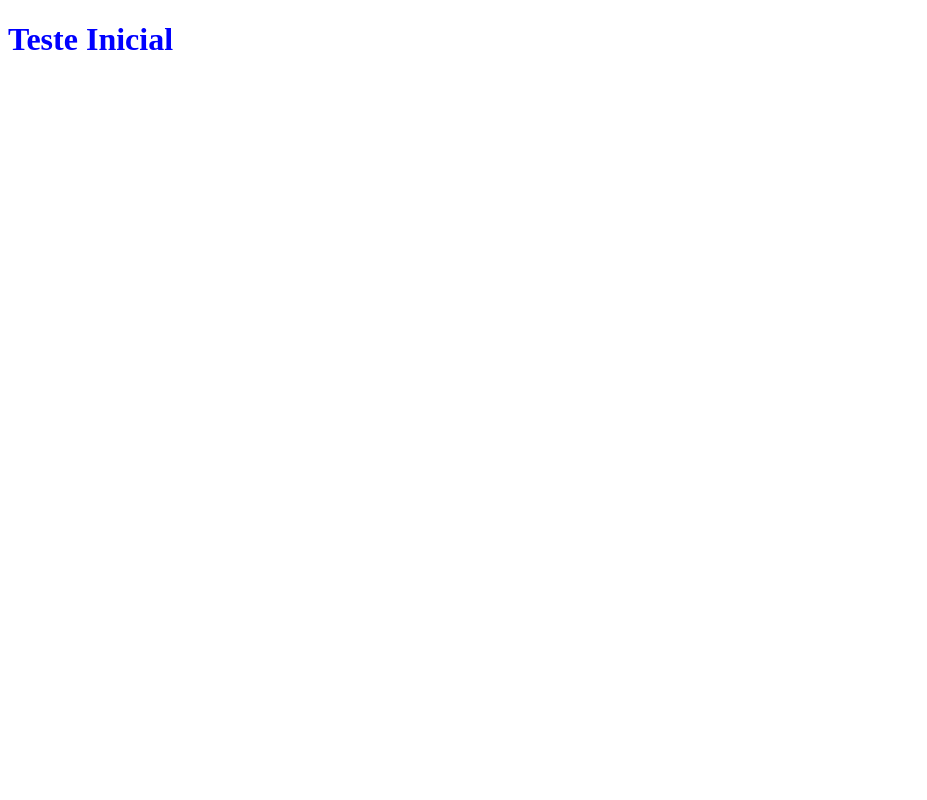
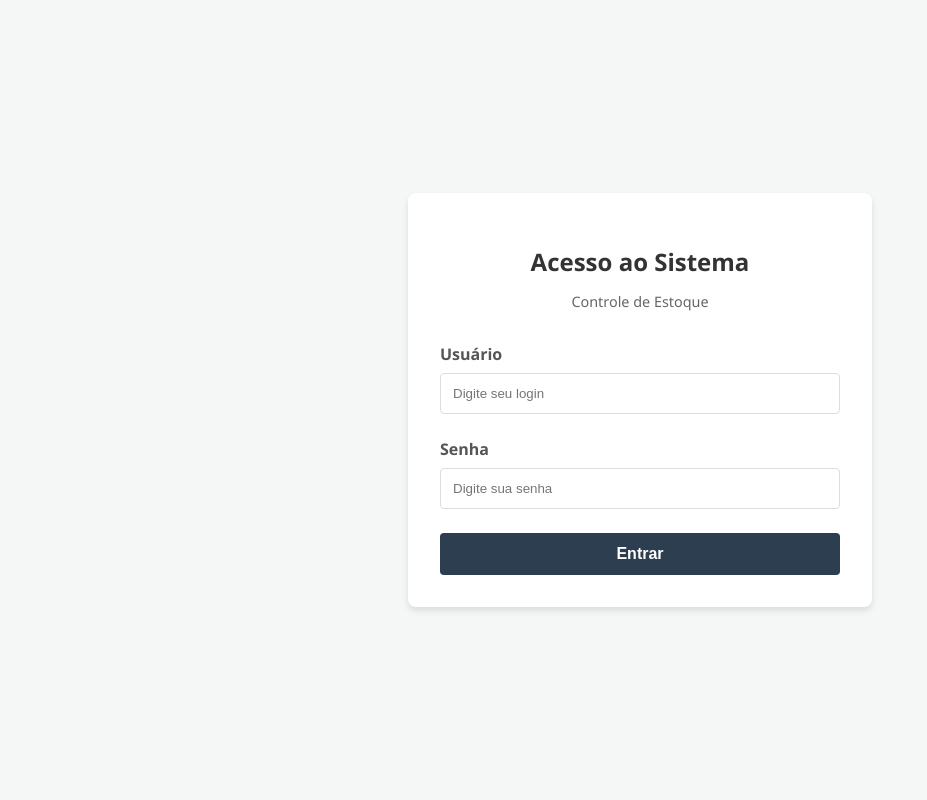
Before and after one commit to mateuscorreiamartins/Projeto-Estoque, a Flask app: page /login in a window 1280 px wide. Before the commit the part shown is almost empty. Shown: the whole page, without its empty margins (0-927 px from the left). Run offline with Flask 3, Linux system fonts and the light colour scheme.

Commit message:
tela de login

```diff
--- a/static/css/login.css
+++ b/static/css/login.css
@@ -1,3 +1,81 @@
-h1 {
-    color: blue;
+/* Estilos Gerais */
+body {
+    font-family: 'Segoe UI', Tahoma, Geneva, Verdana, sans-serif;
+    background-color: #f4f7f6;
+    display: flex;
+    justify-content: center;
+    align-items: center;
+    height: 100vh;
+    margin: 0;
 }
+
+/* Container de Login */
+.login-container {
+    background: #ffffff;
+    padding: 2rem;
+    border-radius: 8px;
+    box-shadow: 0 4px 6px rgba(0, 0, 0, 0.1);
+    width: 100%;
+    max-width: 400px;
+    text-align: center;
+}
+
+h2 {
+    color: #333;
+    margin-bottom: 0.5rem;
+}
+
+p {
+    color: #666;
+    margin-bottom: 2rem;
+    font-size: 0.9rem;
+}
+
+/* Grupos de Entrada */
+.input-group {
+    text-align: left;
+    margin-bottom: 1.5rem;
+}
+
+.input-group label {
+    display: block;
+    margin-bottom: 0.5rem;
+    color: #555;
+    font-weight: bold;
+}
+
+.input-group input {
+    width: 100%;
+    padding: 0.75rem;
+    border: 1px solid #ddd;
+    border-radius: 4px;
+    box-sizing: border-box; /* Garante que o padding não aumente a largura */
+}
+
+
+.btn-login {
+    width: 100%;
+    padding: 0.75rem;
+    background-color: #2c3e50;
+    color: white;
+    border: none;
+    border-radius: 4px;
+    cursor: pointer;
+    font-size: 1rem;
+    font-weight: bold;
+    transition: background-color 0.3s;
+}
+
+.btn-login:hover {
+    background-color: #34495e;
+}
+
+/* Alertas */
+.alert {
+    margin-top: 1rem;
+    padding: 0.75rem;
+    background-color: #ffcccc;
+    color: #cc0000;
+    border-radius: 4px;
+    font-size: 0.85rem;
+}
--- a/templates/login.html
+++ b/templates/login.html
@@ -3,10 +3,36 @@
 <head>
     <meta charset="UTF-8">
     <meta name="viewport" content="width=device-width, initial-scale=1.0">
-    <title>Teste Inicial</title>
+    <title>Login - Controle de Estoque</title>
     <link rel="stylesheet" href="../static/css/login.css">
 </head>
 <body>
-    <h1>Teste Inicial</h1>
+    <div class="login-container">
+        <h2>Acesso ao Sistema</h2>
+        <p>Controle de Estoque</p>
+
+        <form action="/login" method="POST">
+            <div class="input-group">
+                <label for="username">Usuário</label>
+                <input type="text" id="username" name="username" required placeholder="Digite seu login">
+            </div>
+
+            <div class="input-group">
+                <label for="password">Senha</label>
+                <input type="password" id="password" name="password" required placeholder="Digite sua senha">
+            </div>
+
+            <button type="submit" class="btn-login">Entrar</button>
+        </form>
+
+        <!-- Espaço para exibir mensagens de erro/sucesso (flash messages) -->
+        {% with messages = get_flashed_messages() %}
+          {% if messages %}
+            <div class="alert">
+              {{ messages }}
+            </div>
+          {% endif %}
+        {% endwith %}
+    </div>
 </body>
 </html>
```
